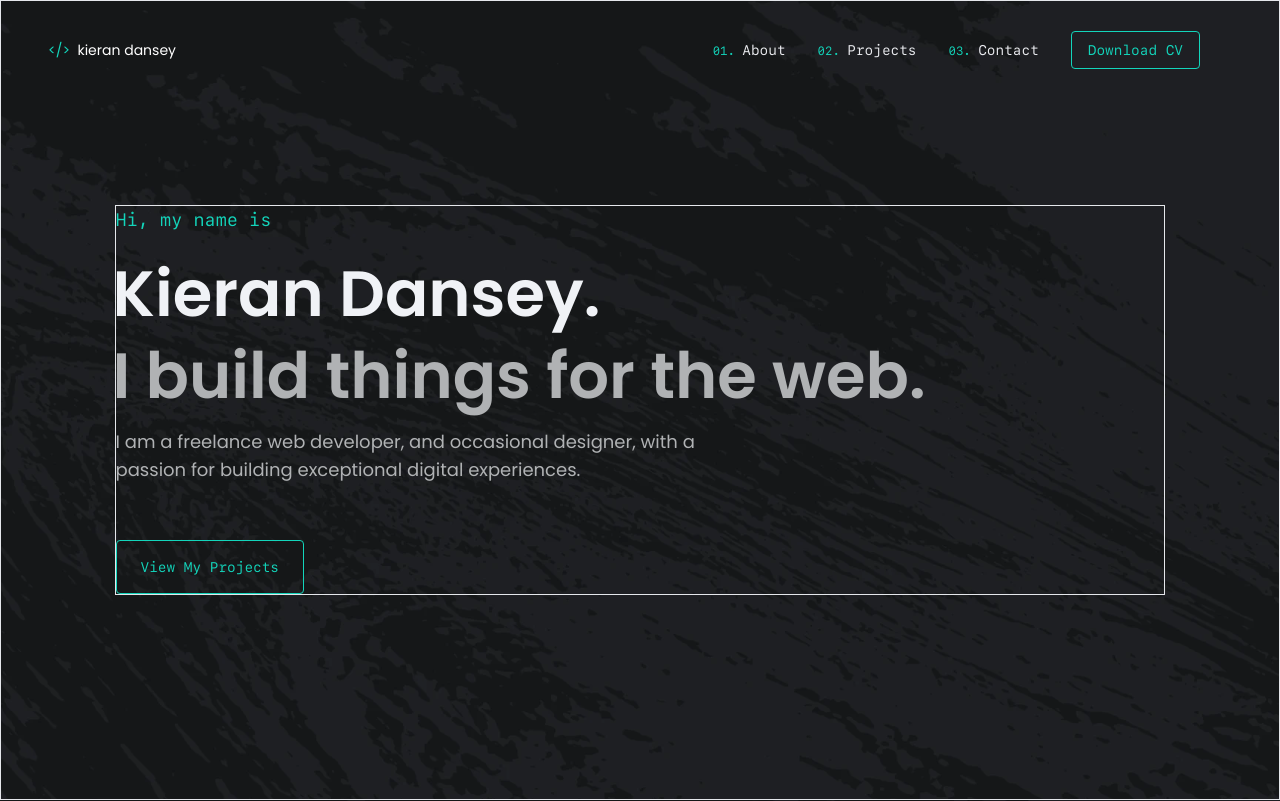
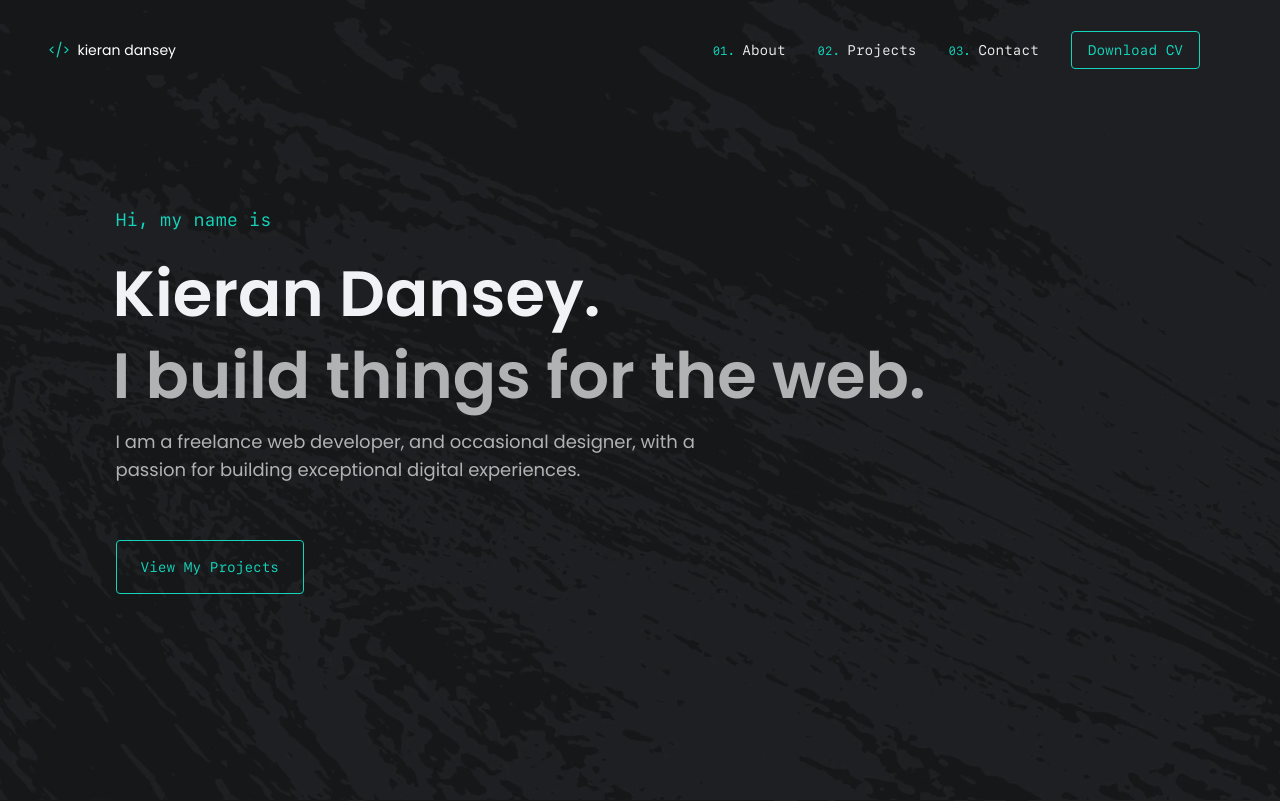
Before and after one commit to kdan80/v5, a Next.js app: page / in a window 1280 px wide. Shown: the top 801 px of the page. Built offline with nearby package versions, Linux system fonts and the light colour scheme.

Commit message:
fix section content flex align-items

```diff
--- a/src/styles/index.ts
+++ b/src/styles/index.ts
@@ -1,7 +1,7 @@
 const bigButton = `text-green cursor-pointer border border-green rounded text-sm font-mono transition-all duration-300 ease-in-out hover:bg-heroHover focus:bg-heroHover active:bg-heroHover`
 
-const section = `flex justify-center items-center min-h-screen px-6 md:px-12 w-screen border`
+const section = `flex justify-center items-center min-h-screen px-6 md:px-12 w-screen`
 
-const sectionContent = `flex flex-col justify-between gap-6 font-sans border`
+const sectionContent = `flex flex-col gap-6 font-sans`
 
 export { bigButton, section, sectionContent }
```
